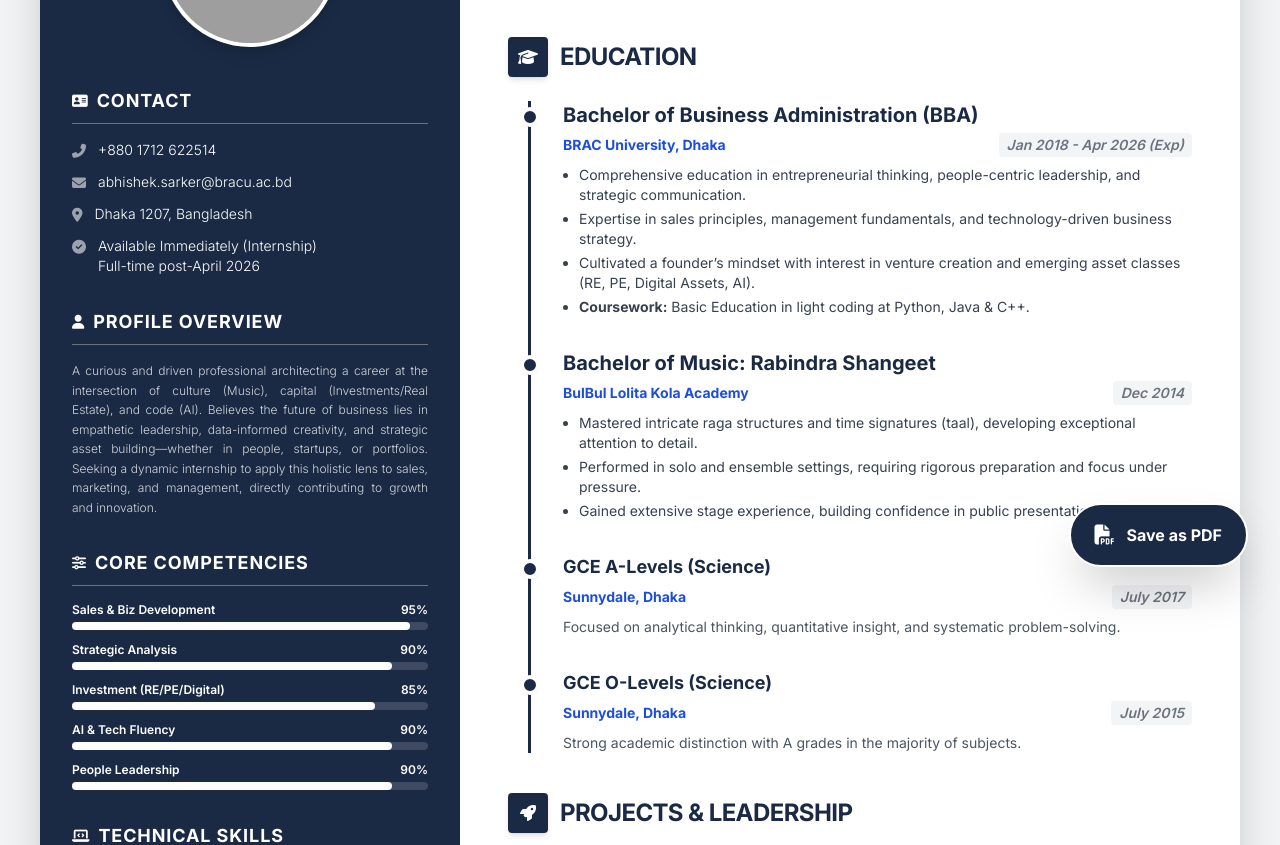
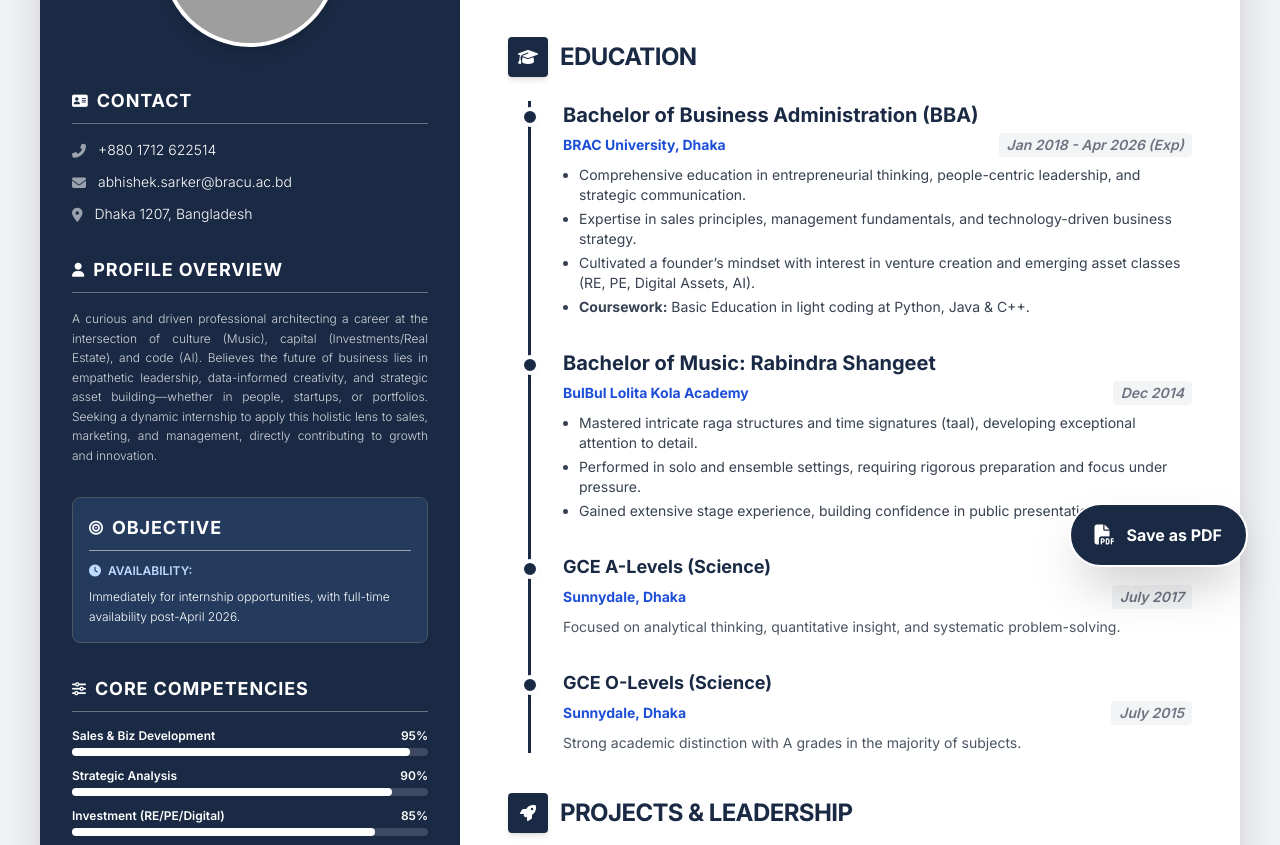
Before and after one commit to raw-fun/abhishek-resume-site, a plain HTML site: page index.html in a window 1280 px wide. Shown: the part 201-1046 px from the top of the page. Drawn offline with nearby package versions, Linux system fonts and the light colour scheme; grey boxes are pictures that could not be loaded.

```diff
--- a/index.html
+++ b/index.html
@@ -83,10 +83,6 @@
                         <i class="fas fa-map-marker-alt mt-1 text-gray-400"></i>
                         <span>Dhaka 1207, Bangladesh</span>
                     </li>
-                    <li class="flex items-start gap-3">
-                        <i class="fas fa-check-circle mt-1 text-gray-400"></i>
-                        <span>Available Immediately (Internship)<br>Full-time post-April 2026</span>
-                    </li>
                 </ul>
             </section>
 
@@ -98,6 +94,19 @@
                 <p class="text-xs text-gray-300 leading-relaxed text-justify font-light">
                     A curious and driven professional architecting a career at the intersection of culture (Music), capital (Investments/Real Estate), and code (AI). Believes the future of business lies in empathetic leadership, data-informed creativity, and strategic asset building—whether in people, startups, or portfolios. Seeking a dynamic internship to apply this holistic lens to sales, marketing, and management, directly contributing to growth and innovation.
                 </p>
+            </section>
+
+            <!-- NEW SECTION: OBJECTIVE & AVAILABILITY -->
+            <section class="bg-[#243b5e] p-4 rounded-lg border border-gray-600 shadow-inner">
+                <h2 class="text-lg font-bold border-b border-gray-400 pb-2 mb-3 uppercase tracking-wider flex items-center gap-2 text-white">
+                    <i class="fas fa-bullseye text-sm"></i> Objective
+                </h2>
+                <div class="text-xs text-white space-y-2">
+                    <p class="font-semibold text-blue-200 uppercase mb-1"><i class="fas fa-clock mr-1"></i> Availability:</p>
+                    <p class="leading-relaxed font-light">
+                        Immediately for internship opportunities, with full-time availability post-April 2026.
+                    </p>
+                </div>
             </section>
 
             <!-- Key Skills (Progress Bars) -->
```
